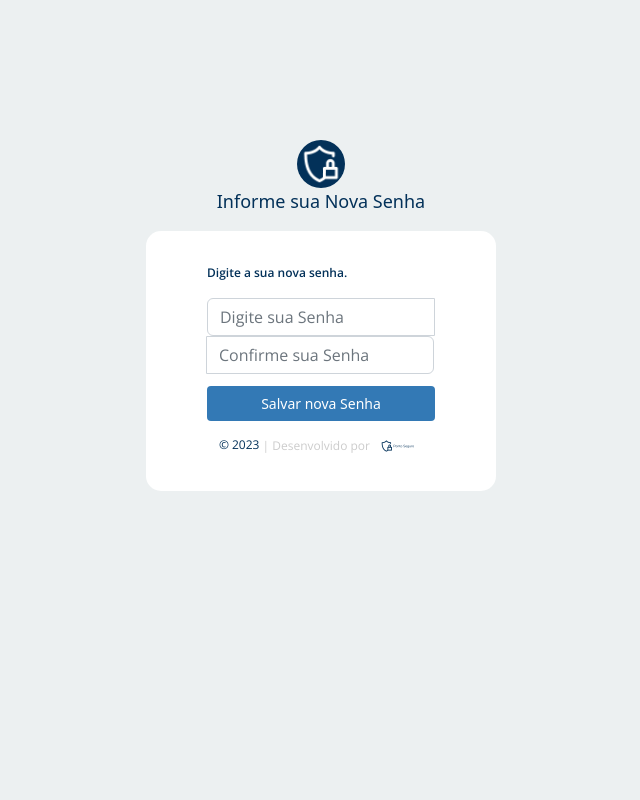
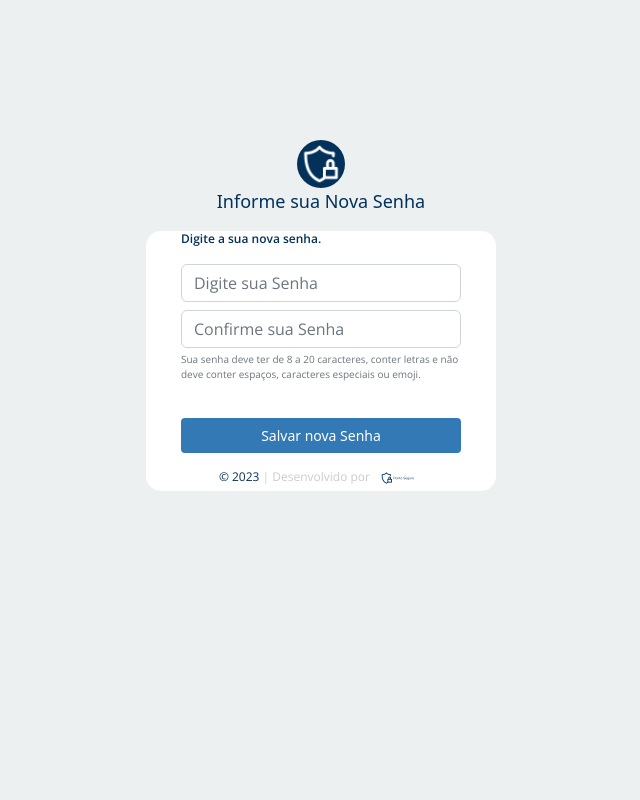
Before and after one commit to VitorAntonioKuhnen/Ponto_Seguro, a Django app: template home/templates/trocaSenha/trocaSenha.html in a window 1280 px wide. Shown: the whole page, without its empty margins (319-959 px from the left). Run offline with Django 4.2, Linux system fonts and the light colour scheme; the template is opened without the code that fills it, so the values that code supplies are empty; parts of the project's set-up code (start-up, migrations or seed data) failed here and were passed over; some libraries are stand-ins or nearby versions; some web fonts are replaced.

Commit message:
Adicionado mensagem para a troca de senha

```diff
--- a/home/templates/trocaSenha/trocaSenha.html
+++ b/home/templates/trocaSenha/trocaSenha.html
@@ -33,11 +33,15 @@
 
                 <form class="form" method="POST"> {% csrf_token %}
                     <p class="form-text1"><b> Digite a sua nova senha.</b></p>
-                    <div id="input" class="input-group flex-nowrap w-100  col-sm-9">
+                    <div id="input" class=" flex-nowrap w-100 col-sm-9 gap-2">
                         <input name="senha1" type="password" class="form-control w-100 " placeholder="Digite sua Senha">
                         <input name="senha2" type="password" class="form-control w-100 " placeholder="Confirme sua Senha">
                     </div>
-                    <button id="btn-hover" class="btn" submit="submit">Salvar nova Senha</button>
+                    <div id="passwordHelp" class="form-text pb-4">
+                        Sua senha deve ter de 8 a 20 caracteres, conter letras e não deve conter espaços, caracteres
+                        especiais ou emoji.
+                    </div>
+                    <button name="btaltSenha" id="btn-hover" class="btn" submit="submit">Salvar nova Senha</button>
                     <footer class="footer">
                         <p class=""> © 2023
                             <span> | Desenvolvido por</span>
--- a/templates/static/css/style_Troca_Senha.css
+++ b/templates/static/css/style_Troca_Senha.css
@@ -48,6 +48,10 @@ html, body {
 .form-text1, .form-text2{
     font-size: 12px;
     margin-top: 35px;
+}
+
+#passwordHelp {
+    font-size: 10px;
 }
 
 .text1 {
```
